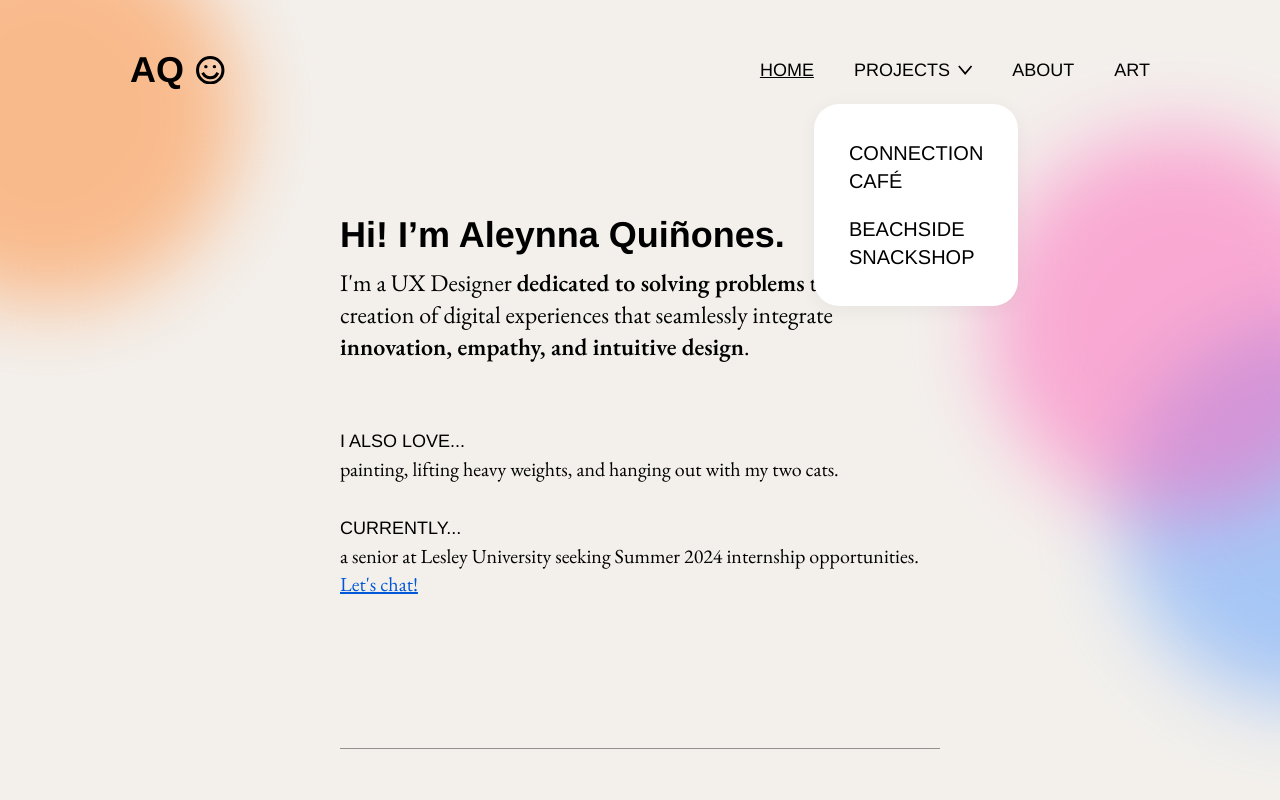
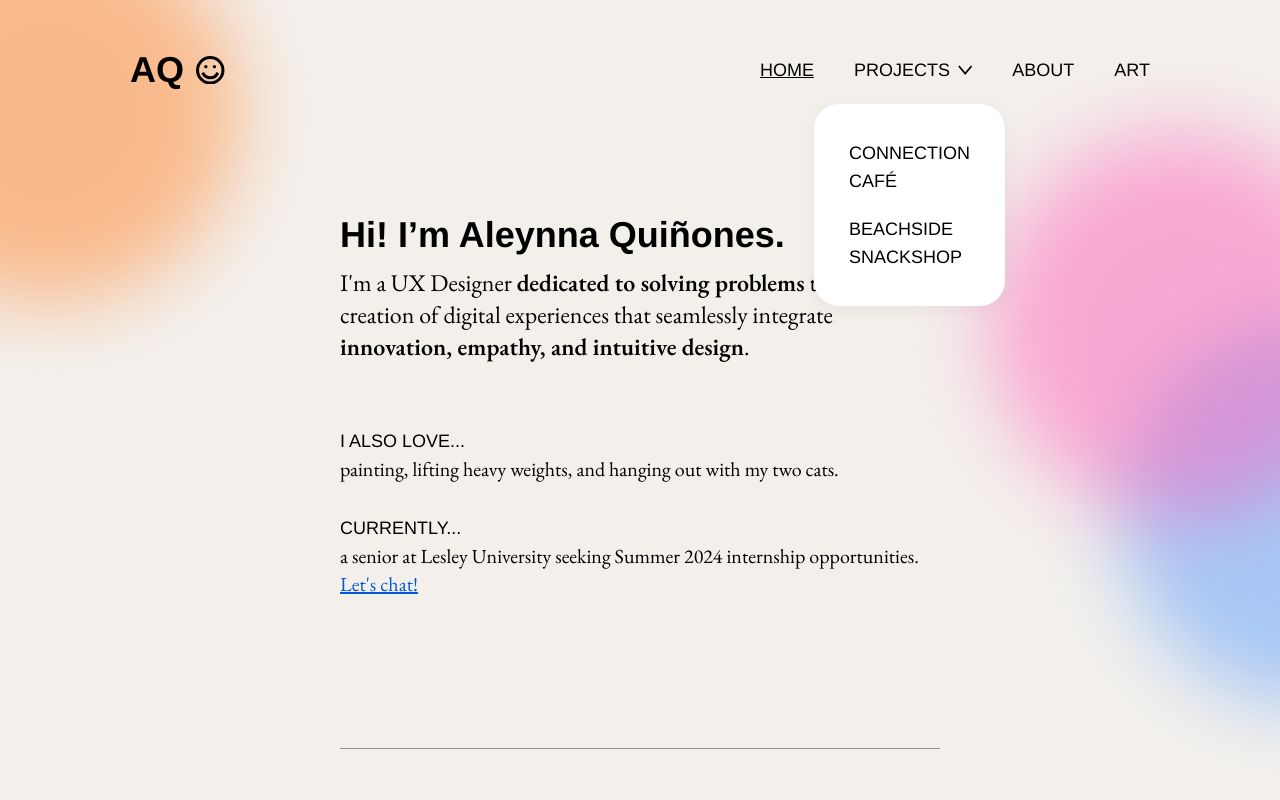
Before and after one commit to agabra23/aleynna-portfolio, a React (Vite) app: page / in a window 1280 px wide. Both pictures are taken after a click on the icon 965 px from the left and 69 px from the top of the page. Shown: the top 800 px of the page. Built offline with nearby package versions, Linux system fonts and the light colour scheme.

Commit message:
Fix navbar dropdown text

```diff
--- a/src/components/NavBar.jsx
+++ b/src/components/NavBar.jsx
@@ -103,7 +103,7 @@ const NavBar = () => {
           <div
             className={`${
               showProjectDetails ? "visible opacity-100" : "invisible opacity-0"
-            } transition-all duration-300 ease-in-out text-xl font-thin absolute shadow-custom top-12 -translate-x-10 bg-white p-[35px] rounded-[25px]`}
+            } transition-all duration-300 ease-in-out text-lg font-thin absolute shadow-custom top-12 -translate-x-10 bg-white p-[35px] rounded-[25px]`}
           >
             <p
               onClick={() => {
```
